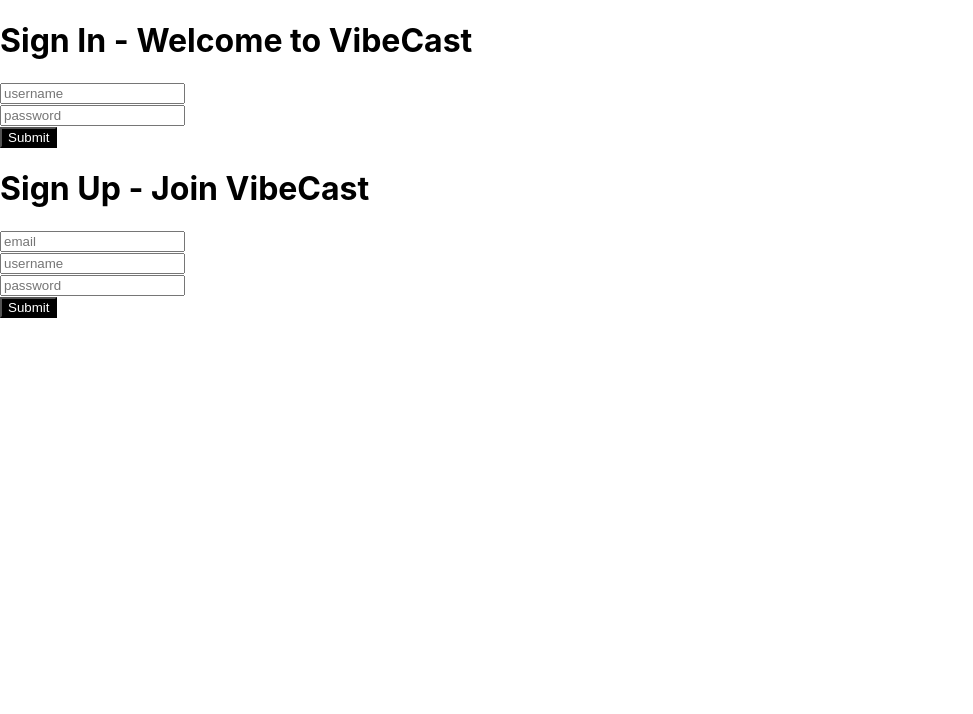
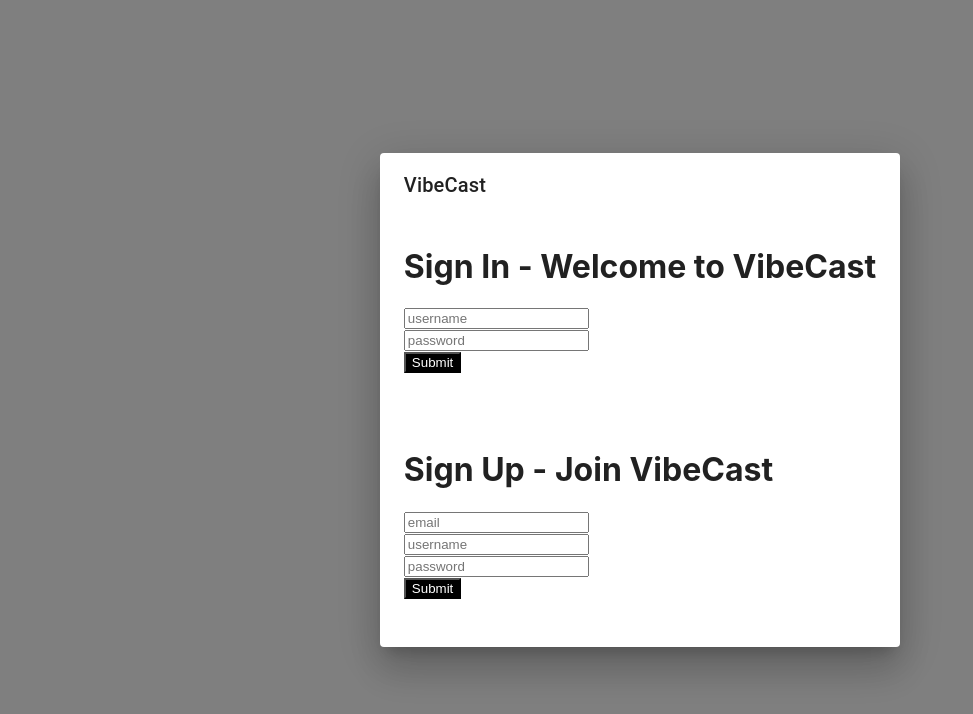
Before and after one commit to tonythomas504/RedBadgeClient, a React (Create React App) app: page / in a window 1280 px wide. Shown: the top 714 px of the page, without its empty margins (0-973 px from the left). Built offline with nearby package versions, Linux system fonts and the light colour scheme.

Commit message:
created dialog box for login/signin page

```diff
--- a/src/App.tsx
+++ b/src/App.tsx
@@ -39,7 +39,7 @@
     return (
       <div id="app-background">
 
-        {this.state.token ? <Home updateToken={this.updateToken.bind(this)} token={this.state.token} clearToken={this.clearToken} /> : <Auth updateToken={this.updateToken.bind(this)} />} <br /> <br />
+        {this.state.token ? <Home updateToken={this.updateToken.bind(this)} token={this.state.token} clearToken={this.clearToken} /> : <Auth updateToken={this.updateToken.bind(this)} />}
 
 
         {/* <CommentsIndex updateToken={this.updateToken} token={this.state.token} clearToken={this.clearToken} /> */}
--- /dev/null
+++ b/src/Components/Auth/Auth.css
@@ -0,0 +1,3 @@
+#register-form{
+    background-color: #9381FF
+  }
--- a/src/Components/Auth/Auth.tsx
+++ b/src/Components/Auth/Auth.tsx
@@ -2,6 +2,14 @@
 import PropTypes from 'prop-types'
 import Signup from './Signup'
 import SignIn from './SignIn'
+import Button from '@material-ui/core/Button';
+import Dialog from '@material-ui/core/Dialog';
+import DialogActions from '@material-ui/core/DialogActions';
+import DialogContent from '@material-ui/core/DialogContent';
+import DialogContentText from '@material-ui/core/DialogContentText';
+import DialogTitle from '@material-ui/core/DialogTitle';
+import './Auth.css'
+
 
 
 interface AuthState {
@@ -39,21 +47,30 @@
 
 
         return (
-            <div>
-                {/* {this.state.isLogin ? ( */}
+            <div id="register-form">
+                <Dialog open={true}>
+                    <DialogTitle id="form-dialog-title">
+                        VibeCast
+                </DialogTitle>
+                    <DialogContent>
                         <SignIn
                             isLogin={this.state.isLogin}
                             isLoginHandler={this.isLoginHandler.bind(this)}
                             updateToken={this.props.updateToken}
                         />
-                {/* // ): ( */}
+                    </DialogContent>
+                    <br />
+                    <br />
+                    <DialogContent>
                         <Signup
                             isLogin={this.state.isLogin}
                             isLoginHandler={this.isLoginHandler.bind(this)}
                             updateToken={this.props.updateToken}
                         />
-                {/* // )} */}
-
+                    </DialogContent>
+                    <br />
+                    <br />
+                </Dialog>
             </div>
         )
     }
--- a/src/Components/Auth/Signup.tsx
+++ b/src/Components/Auth/Signup.tsx
@@ -1,5 +1,5 @@
 import React from 'react'
-import { Button, Card, CardContent, TextField } from '@material-ui/core'
+
 import PropTypes from 'prop-types'
 import APIURL from '../../helpers/environment'
 
@@ -35,6 +35,8 @@
     validateForm = () => {
 
     }
+
+
 
     handleSubmit = (e: React.SyntheticEvent) => {
         e.preventDefault();
```
Also changed, not shown: 1 other file (tests, documents, lock files or other folders). Lines whose indentation alone changed are shown as unchanged.
